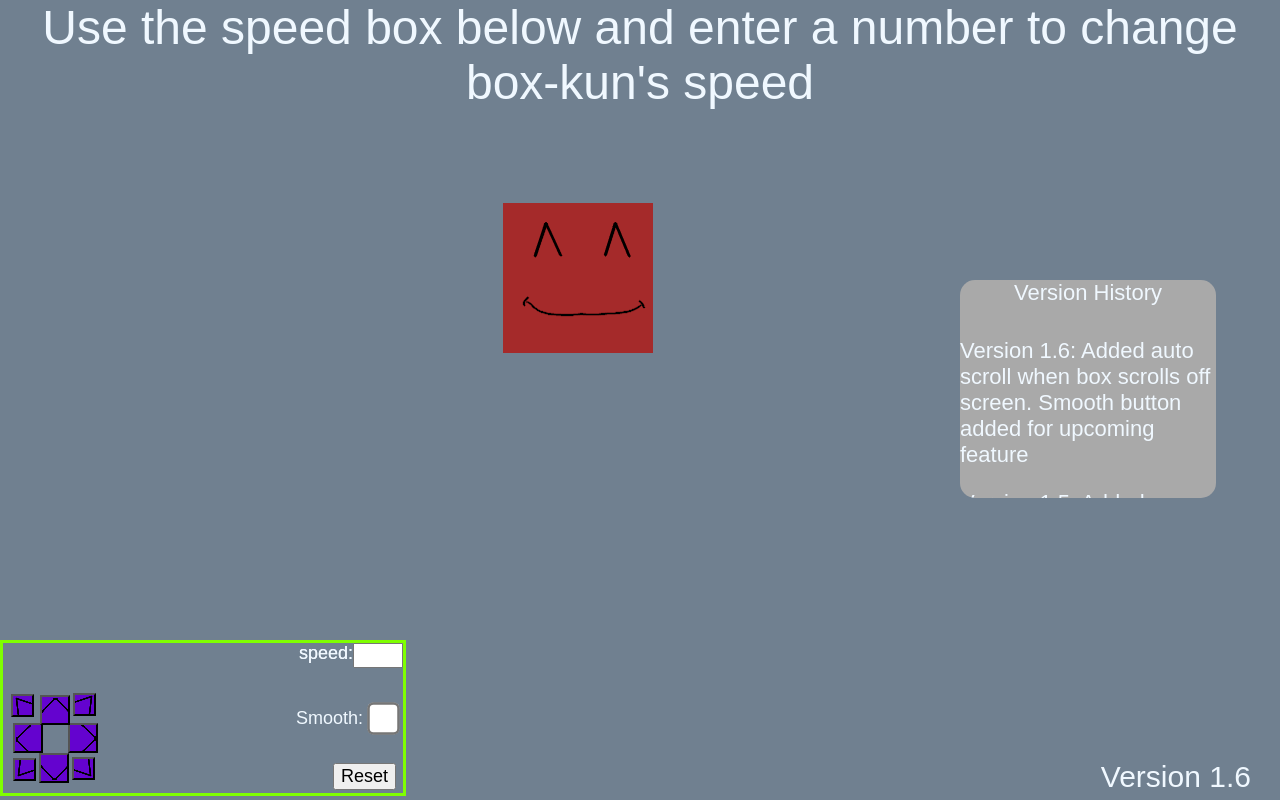
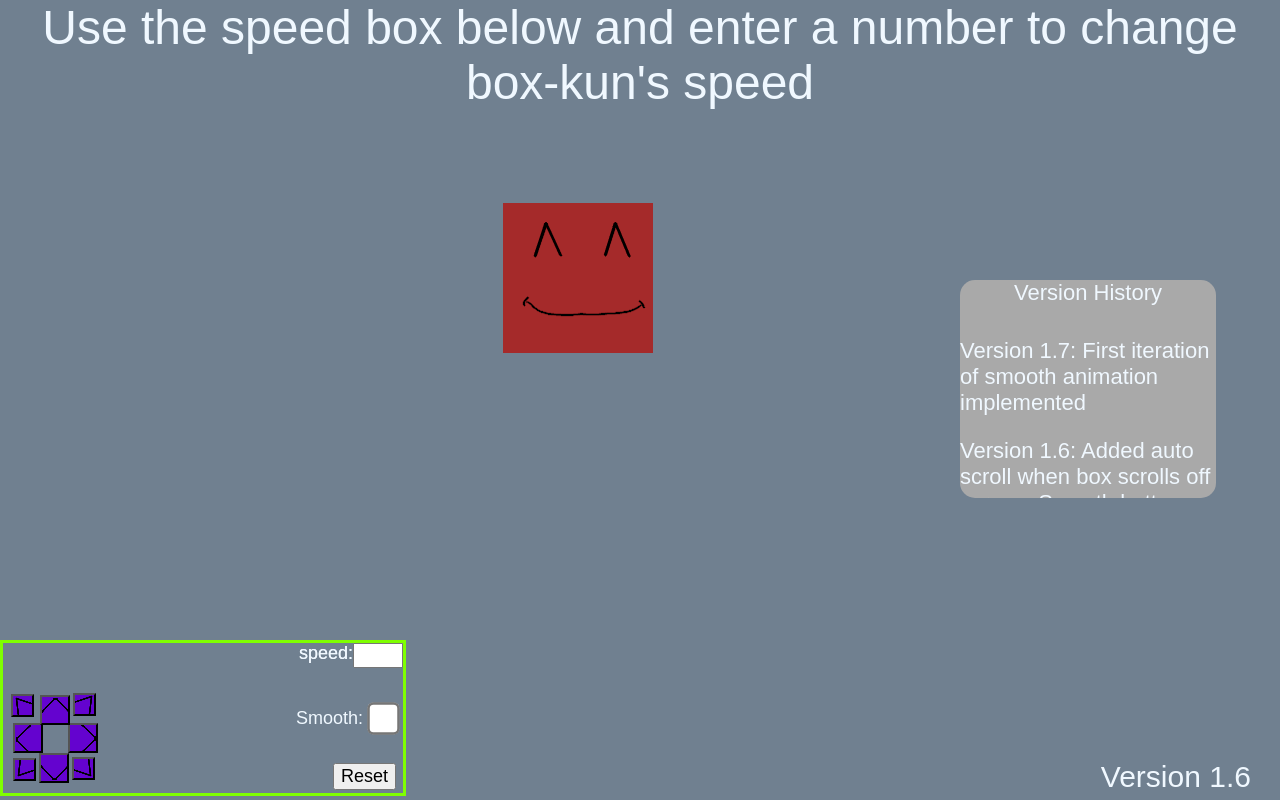
Before and after one commit to Serge-X/boxControl, a website: page dist/index.html in a window 1280 px wide. Both pictures are taken after a click on the element "Version 1.6". Drawn offline with Linux system fonts and the light colour scheme.

Commit message:
Added updated version number

```diff
--- a/dist/index.html
+++ b/dist/index.html
@@ -24,6 +24,7 @@
     </div>
     <div id="versionHistory">
         <p id="versionTitle">Version History</p>
+        <p>Version 1.7: First iteration of smooth animation implemented</p>
         <p>Version 1.6: Added auto scroll when box scrolls off screen. Smooth button added for upcoming feature
         </p>
         <p>Version 1.5: Added Keyboard Controls. Fixed Margins for box-kun so JS file has appropriate values.
```
